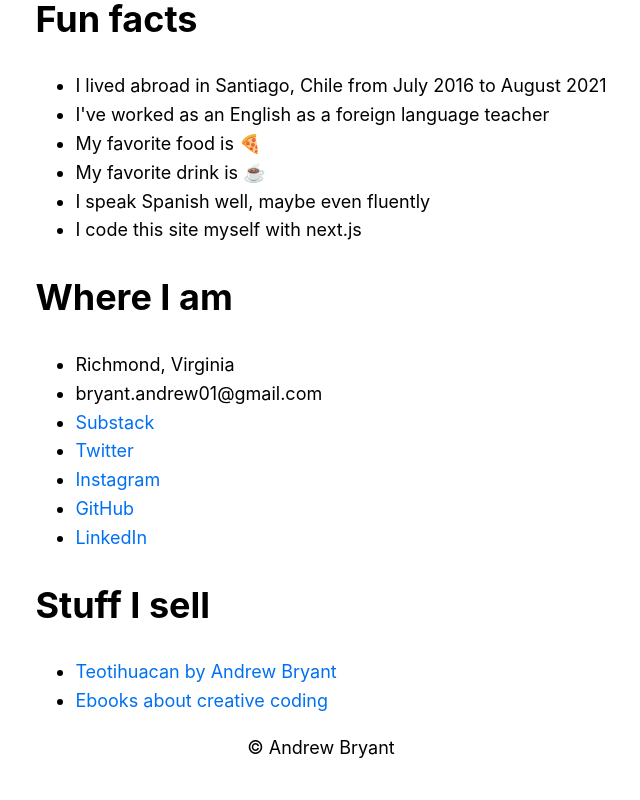
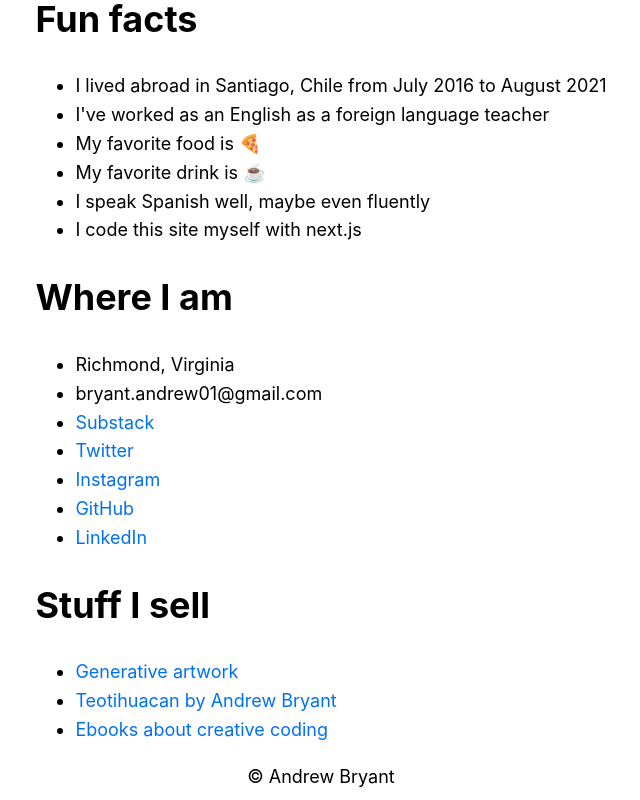
Before and after one commit to apbryant/website, a Next.js app: page / in a window 1280 px wide. Shown: the part 397-1197 px from the top of the page, without its empty margins (319-959 px from the left). Before the commit the page ends 1168 px from the top, so only its background shows below. Built offline with nearby package versions, Linux system fonts and the light colour scheme.

Commit message:
add art store

```diff
--- a/pages/index.js
+++ b/pages/index.js
@@ -39,6 +39,7 @@ export default function Home() {
         </ul>
         <h1>Stuff I sell</h1>
         <ul>
+          <li><a href="https://andrewpaulbryant.art/">Generative artwork</a></li>
 	  <li><a href="https://opensea.io/collection/teotihuacan-by-andrew-bryant">Teotihuacan by Andrew Bryant</a></li>
 
           <li><a href="https://gumroad.com/andrewpbryant">Ebooks about creative coding</a></li>
```
